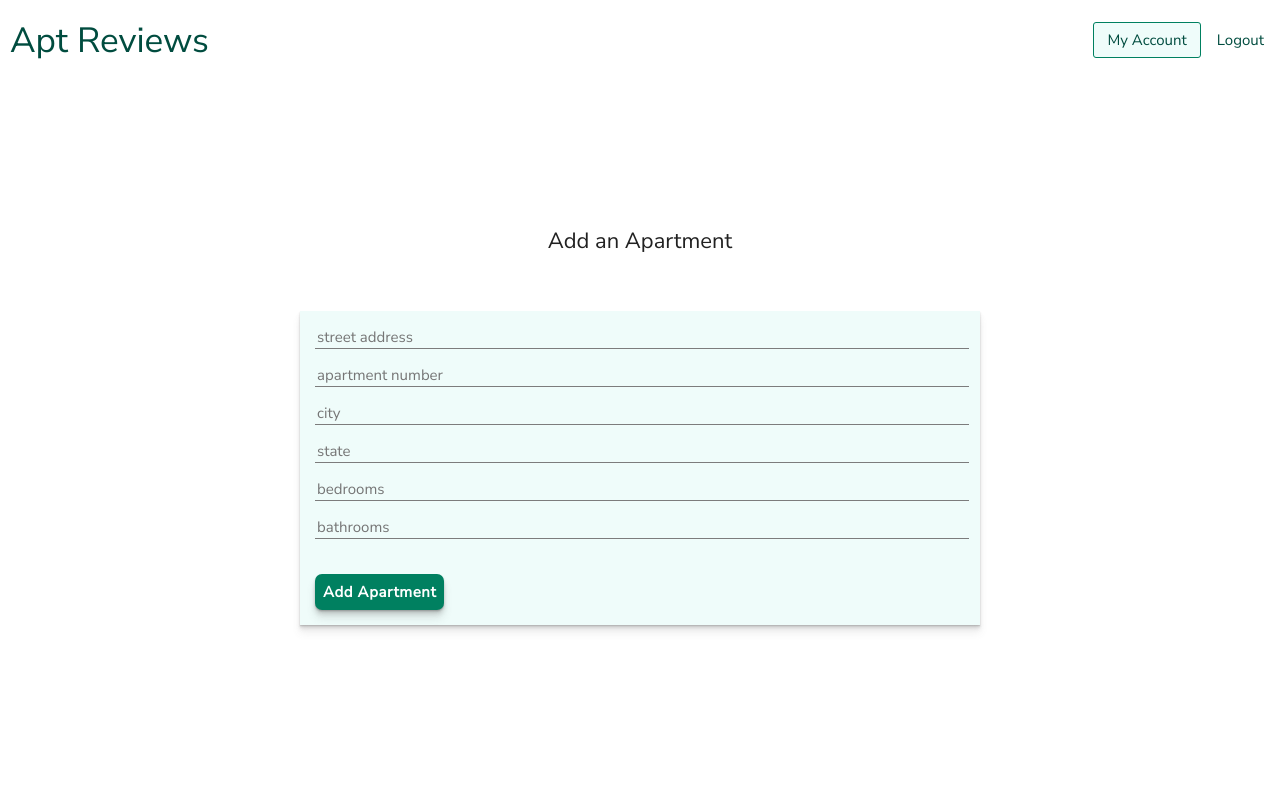
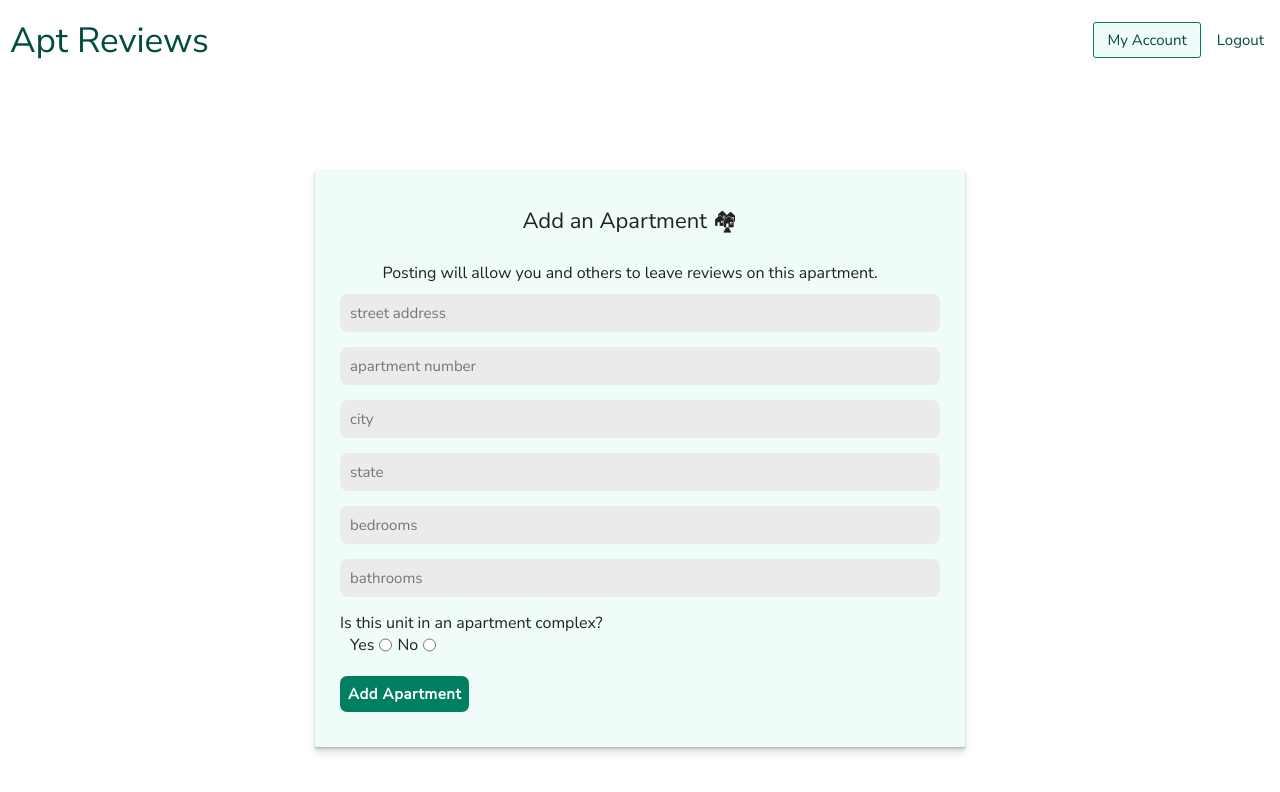
Before and after one commit to JTConnolly82/apt-reviews, a React (Create React App) app in the folder client/: page /apartment in a window 1280 px wide. Shown: the top 792 px of the page. Built offline with nearby package versions, Linux system fonts and the light colour scheme; sample sign-in values are in the browser's storage; what react-window-size would draw is missing.

Commit message:
review images size change

```diff
--- a/client/src/components/AptDetails.js
+++ b/client/src/components/AptDetails.js
@@ -172,8 +172,8 @@ class AptDetails extends React.Component {
     let slides = []
     for (let i = 0; i < aptImages.length; i++) {
       slides.push(
-                  <Slide index={i} style={{borderLeft: '3px solid #fbf7ed', borderRight: '3px solid #fbf7ed', boxSizing: 'border-box'}}>
-                    <img src={aptImages[i].toString()} style={{height: '259px', width: '345px'}} />
+                  <Slide index={i} style={{ boxSizing: 'border-box'}}>
+                    <img src={aptImages[i].toString()} style={{height: '294px', width: '380px', border: '3px solid white'}} />
                   </Slide>
                   )
     }
@@ -215,7 +215,7 @@ class AptDetails extends React.Component {
 
     if (slides.length === 1 || this.props.windowWidth <= 720) {
       sliderStyles = {
-            width: '345px', height: '270px', marginTop: '30px'
+            width: '385px', height: '310px', marginTop: '30px'
           }
       visibleSlides = 1
     }
@@ -259,7 +259,8 @@ class AptDetails extends React.Component {
           </div>
         </CarouselProvider>
             <div className='apt-details-head'>
-            <h1 style={{textAlign: 'center'}}>{`${street_address} ${apt_number && apt_number}`}</h1>
+            <h1 style={{fontWeight: 'bold'}}>{`${street_address}`}</h1>
+            <h1 style={{fontWeight: 'bold'}}>{`${apt_number}`}</h1>
             <span style={{display: 'flex', justifyContent: 'center'}}>
               <h3 style={{fontSize: '20px'}}>{`${city} , ${state}`}</h3>
             </span>
@@ -268,13 +269,7 @@ class AptDetails extends React.Component {
               <h2 id='bed'>{bedrooms} bed</h2>
             </div>
             {this.state.reviews.length > 0 ? <h2 style={{minWidth: '330px', fontSize: '22px'}}>{Math.round(percentageofRenters)}% of reviewers recommend</h2>: <h2></h2>}
-            <div style={{marginTop: '20px'}}>
-            {/* { this.props.token ?
-          <Link to={`/review/${this.state.apt._id}`} id='leave-review-link'>Start Your Review</Link>
-          :
-          <Link to="/auth" id='leave-review-link'>Login To Start Review</Link>
-        } */}
-        </div>
+
         </div>
             <div id='apt-details-title-divider'></div>
             { this.props.token ?
--- a/client/src/components/apartmentForm.css
+++ b/client/src/components/apartmentForm.css
@@ -15,9 +15,11 @@
   justify-content: space-evenly;
   background-color: #effcfa;
   width: 650px;
-  padding: 15px;
-  margin-bottom: 10px;
-
+  padding: 25px;
+  padding-top: 35px;
+  padding-bottom: 35px;
+  padding-right: 45px;
+  box-sizing: border-box;
   -webkit-box-shadow: 0 1px 1px rgba(101, 101, 101,0.19),
   0 2px 2px rgba(101, 101, 101,0.16),
   0 4px 4px rgba(101, 101, 101,0.13),
@@ -39,21 +41,25 @@ box-shadow: 0 1px 1px rgba(101, 101, 101,0.19),
   cursor: pointer;
   background-color: #008060;
   border: none;
-  -webkit-box-shadow: 0 1px 1px rgba(101, 101, 101,0.25),
+  /* -webkit-box-shadow: 0 1px 1px rgba(101, 101, 101,0.25),
                       0 2px 2px rgba(101, 101, 101,0.22),
                       0 4px 4px rgba(101, 101, 101,0.19),
                       0 8px 8px rgba(101, 101, 101,0.16);
   box-shadow: 0 1px 1px rgba(101, 101, 101, 0.25),
             0 2px 2px rgba(101, 101, 101,0.22),
             0 4px 4px rgba(101, 101, 101,0.19),
-            0 8px 8px rgba(101, 101, 101,0.16);
+            0 8px 8px rgba(101, 101, 101,0.16); */
 }
 
 .apt-inputs {
-  background: none;
+  background-color: rgb(235, 235, 235);
+  border-radius: 8px;
+  padding: 4px;
+  padding-right: 10px;
+  padding-left: 10px;
   border: none;
+  height: 30px;
   font-size: 15px;
-  border-bottom: 1px solid rgb(124, 124, 124);
   width: 100%;
   margin-bottom: 15px;
 }
--- a/client/src/components/apartmentForm.js
+++ b/client/src/components/apartmentForm.js
@@ -3,7 +3,6 @@ import axios from 'axios';
 import {Redirect} from 'react-router-dom';
 import {withUser} from '../context/UserProvider';
 import './apartmentForm.css';
-
 
 class apartmentForm extends React.Component {
   constructor() {
@@ -16,7 +15,21 @@ class apartmentForm extends React.Component {
       bedrooms: '',
       bathrooms: '',
       submitted: false,
-      submittedObj: ''
+      submittedObj: '',
+      isInComplex: false
+    }
+  }
+
+  handleIsComplex = (e) => {
+    let {name, value} = e.target;
+    this.setState(
+     { isInComplex: value}
+    )
+    if (this.state.isComplex === false || "false") {
+      this.setState({
+        complex_name: '',
+        complex_website: ''
+      })
     }
   }
 
@@ -55,19 +68,46 @@ class apartmentForm extends React.Component {
     return (
       // reviews apartments will post with reviews as empty array
       <div className='apt-form-wrapper'>
-        <h1 style={{fontSize: '22px'}}>Add an Apartment</h1>
         <form className='apt-form' onSubmit={this.handleSubmit}>
+        <h1 style={{fontSize: '22px', marginBottom: '10px', alignSelf: 'center'}}>Add an Apartment 🏘</h1>
+        <h4 style={{margin: '0 auto', padding: '10px', textAlign: 'center'}}>Posting will allow you and others to leave reviews on this apartment.</h4>
           <input className='apt-inputs' onChange={this.handleChange} name='street_address' placeholder='street address' />
           <input className='apt-inputs' onChange={this.handleChange} name='apt_number' placeholder='apartment number' />
           <input className='apt-inputs' onChange={this.handleChange} name='city' placeholder='city' />
           <input className='apt-inputs' onChange={this.handleChange} name='state' placeholder='state' />
           <input className='apt-inputs' onChange={this.handleChange} name='bedrooms' placeholder='bedrooms' />
           <input className='apt-inputs' onChange={this.handleChange} name='bathrooms' placeholder='bathrooms' />
+          <h3>Is this unit in an apartment complex?</h3>
+          <div style={{ display: "flex", marginLeft: "10px" }}>
+                <h4 style={{ marginRight: "5px" }}>Yes</h4>
+                <input
+                  onChange={this.handleIsComplex}
+                  name="isInComplex"
+                  type="radio"
+                  value={true}
+                  style={{ marginRight: "5px" }}
+                />
+                <h4 style={{ marginRight: "5px" }}>No</h4>
+                <input
+                  onChange={this.handleIsComplex}
+                  name="isInComplex"
+                  type="radio"
+                  value={false}
+                />
+          </div>
+             { this.state.isInComplex === false || this.state.isInComplex === 'false' ?
+             (<div></div>)
+             :
+             (<div style={{display: 'flex', flexDirection: 'column', width: '100%', marginTop: '15px'}}>
+                <input onChange={this.handleChange} name='complex_name' className='apt-inputs' placeholder='name of apt complex' />
+                <input onChange={this.handleChange} name='complex_website' className='apt-inputs' placeholder="apartment complex's website url" />
+              </div>)
+             }
+
           <button id='form-btn'>Add Apartment</button>
         </form>
       </div>
-    )
-  }
+    )}
 }
 
 export default withUser(apartmentForm);
--- a/client/src/components/review.css
+++ b/client/src/components/review.css
@@ -73,16 +73,18 @@ align-items: center;
 } */
 
 .review-images-container {
+  display: flex;
   margin-top: 10px;
-  height: 300px;
-  overflow-y: scroll;
-  scrollbar-width: none;
+  height: 110px;
+  width: 600px;
+  overflow-x: scroll;
 }
 
 .review-images {
-  width: 367px;
-  height: 275px;
+  width: 133px;
+  height: 100px;
   border-radius: 10px;
+  margin-right: 5px;
 }
 
 .images-and-button-container {
@@ -151,10 +153,22 @@ align-items: center;
   .review-container {
     width: 550px;
   }
+  .review-images-container {
+    margin-top: 10px;
+    height: 110px;
+    width: 500px;
+    overflow-x: scroll;
+  }
 }
 
 @media (max-width: 545px) {
   .review-container {
     width: 400px;
   }
+  .review-images-container {
+    margin-top: 10px;
+    height: 110px;
+    width: 400px;
+    overflow-x: scroll;
+  }
 }
```
